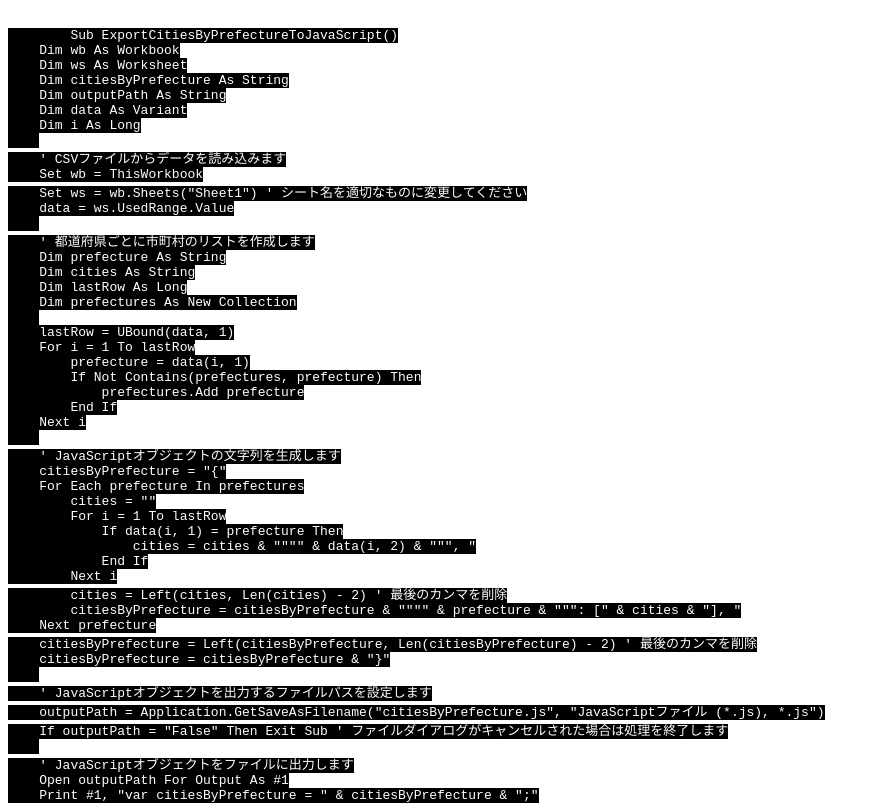
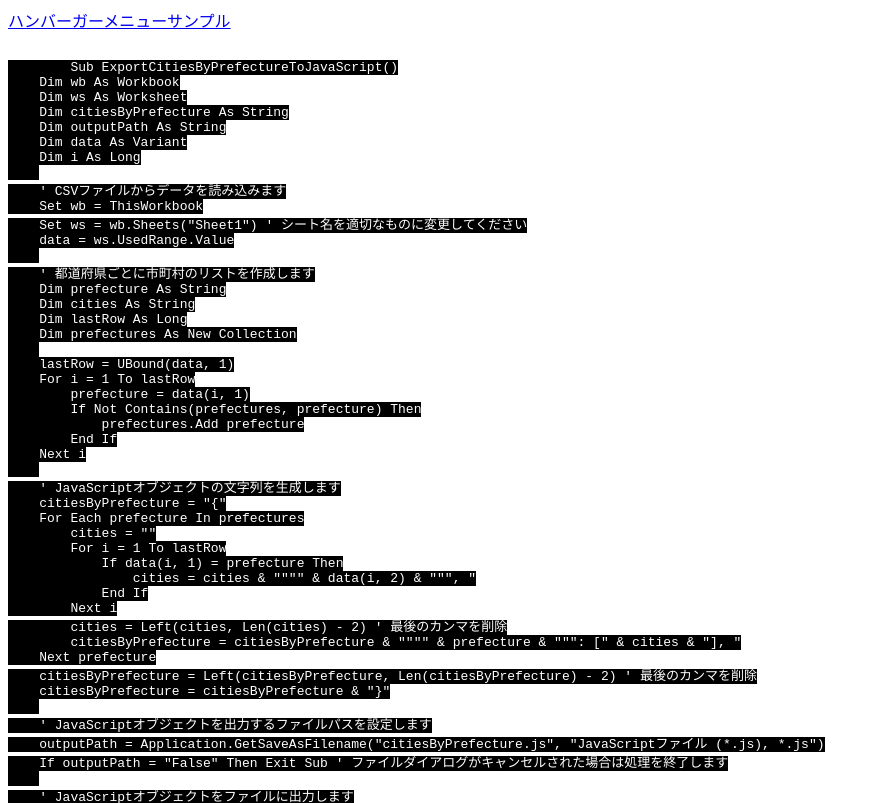
Before and after one commit to R-Shirakawa/SQL, a plain HTML site: page index.html in a window 1280 px wide. Shown: the top 803 px of the page, without its empty margins (0-880 px from the left). Drawn offline with Linux system fonts and the light colour scheme.

Commit message:
Update index.html

```diff
--- a/index.html
+++ b/index.html
@@ -8,6 +8,7 @@
 </head>
 
 <body>
+    <a href="ハンバーガー.html">ハンバーガーメニューサンプル</a>
     <pre><code style="background-color : black; color: #fff;">
         Sub ExportCitiesByPrefectureToJavaScript()
     Dim wb As Workbook
```
